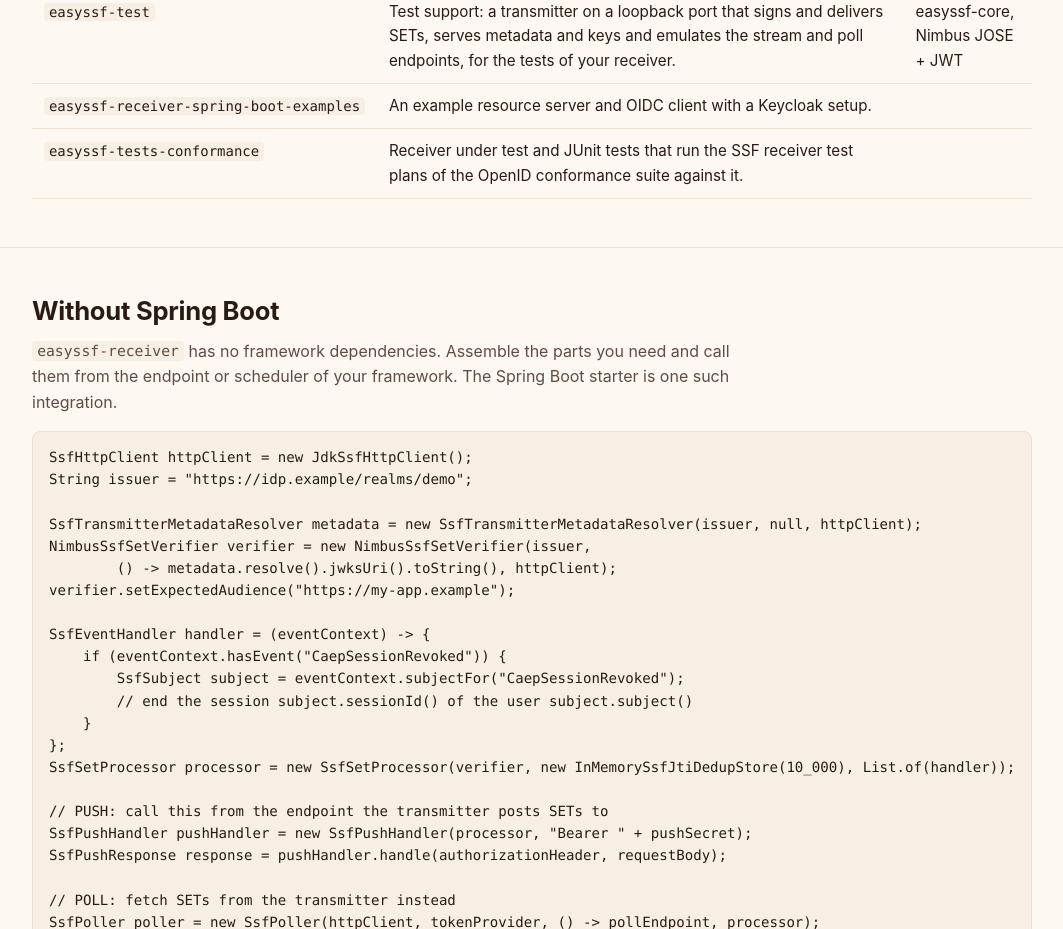
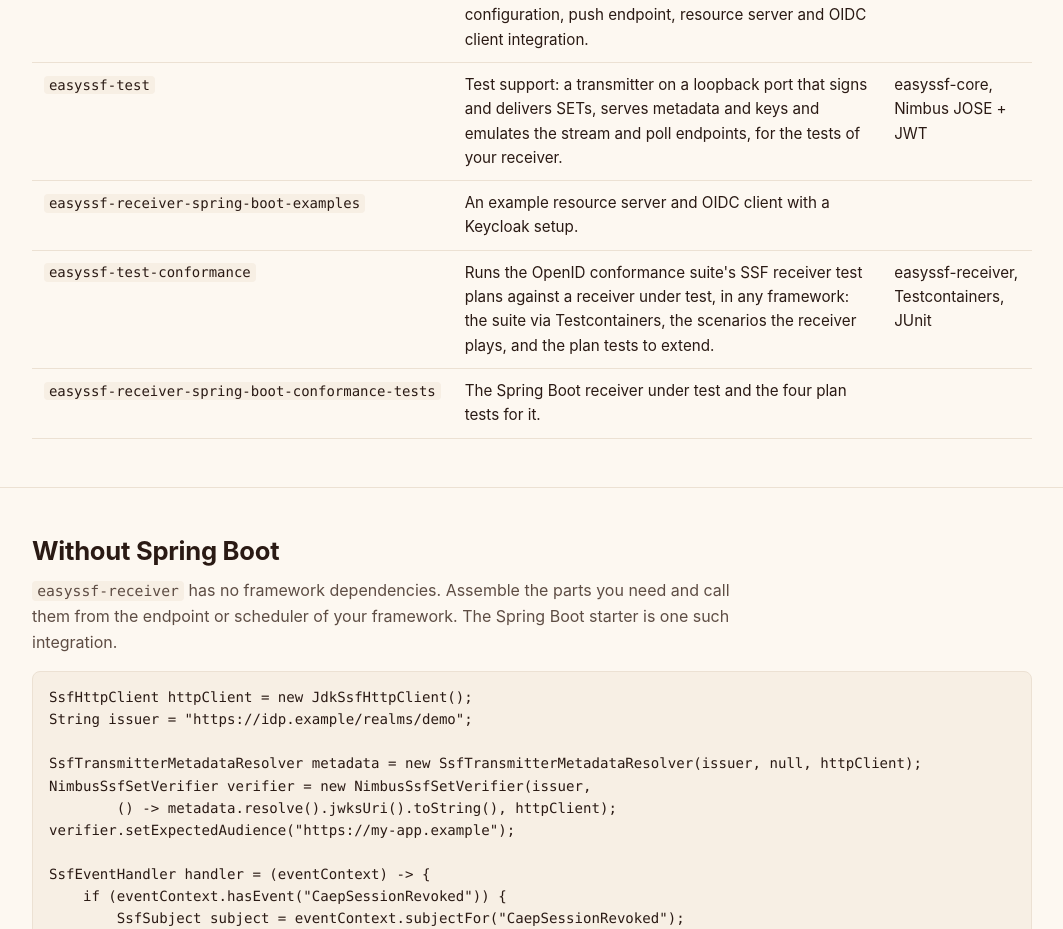
Before and after one commit to easyssf/website, a plain HTML site: page index.html in a window 1280 px wide. Shown: the part 3681-4610 px from the top of the page, without its empty margins (108-1171 px from the left). Drawn offline with Linux system fonts and the light colour scheme.

Commit message:
List test-conformance and receiver-conformance-tests modules
Signed-off-by: Thomas Darimont <thomas.darimont@googlemail.com>

```diff
--- a/index.html
+++ b/index.html
@@ -243,7 +243,8 @@ class StepUpHandler implements SsfEventHandler {
         <tr><td><code>easyssf-receiver-spring-boot-starter</code></td><td>The receiver for Spring Boot 4.1 with Spring Security 7.1 on the servlet stack: configuration properties, auto-configuration, push endpoint, resource server and OIDC client integration.</td><td>easyssf-receiver, Spring Boot</td></tr>
         <tr><td><code>easyssf-test</code></td><td>Test support: a transmitter on a loopback port that signs and delivers SETs, serves metadata and keys and emulates the stream and poll endpoints, for the tests of your receiver.</td><td>easyssf-core, Nimbus JOSE + JWT</td></tr>
         <tr><td><code>easyssf-receiver-spring-boot-examples</code></td><td>An example resource server and OIDC client with a Keycloak setup.</td><td></td></tr>
-        <tr><td><code>easyssf-tests-conformance</code></td><td>Receiver under test and JUnit tests that run the SSF receiver test plans of the OpenID conformance suite against it.</td><td></td></tr>
+        <tr><td><code>easyssf-test-conformance</code></td><td>Runs the OpenID conformance suite's SSF receiver test plans against a receiver under test, in any framework: the suite via Testcontainers, the scenarios the receiver plays, and the plan tests to extend.</td><td>easyssf-receiver, Testcontainers, JUnit</td></tr>
+        <tr><td><code>easyssf-receiver-spring-boot-conformance-tests</code></td><td>The Spring Boot receiver under test and the four plan tests for it.</td><td></td></tr>
       </tbody>
     </table>
     </div>
```
